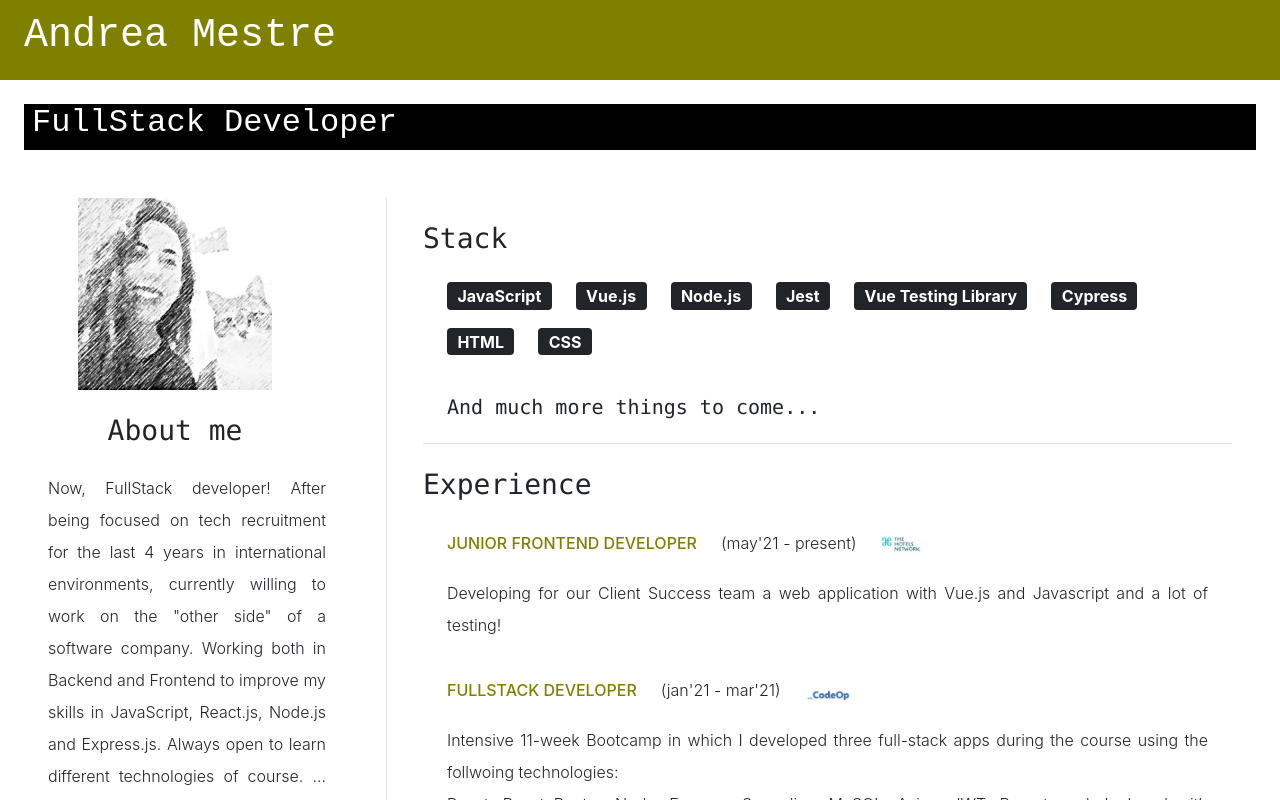
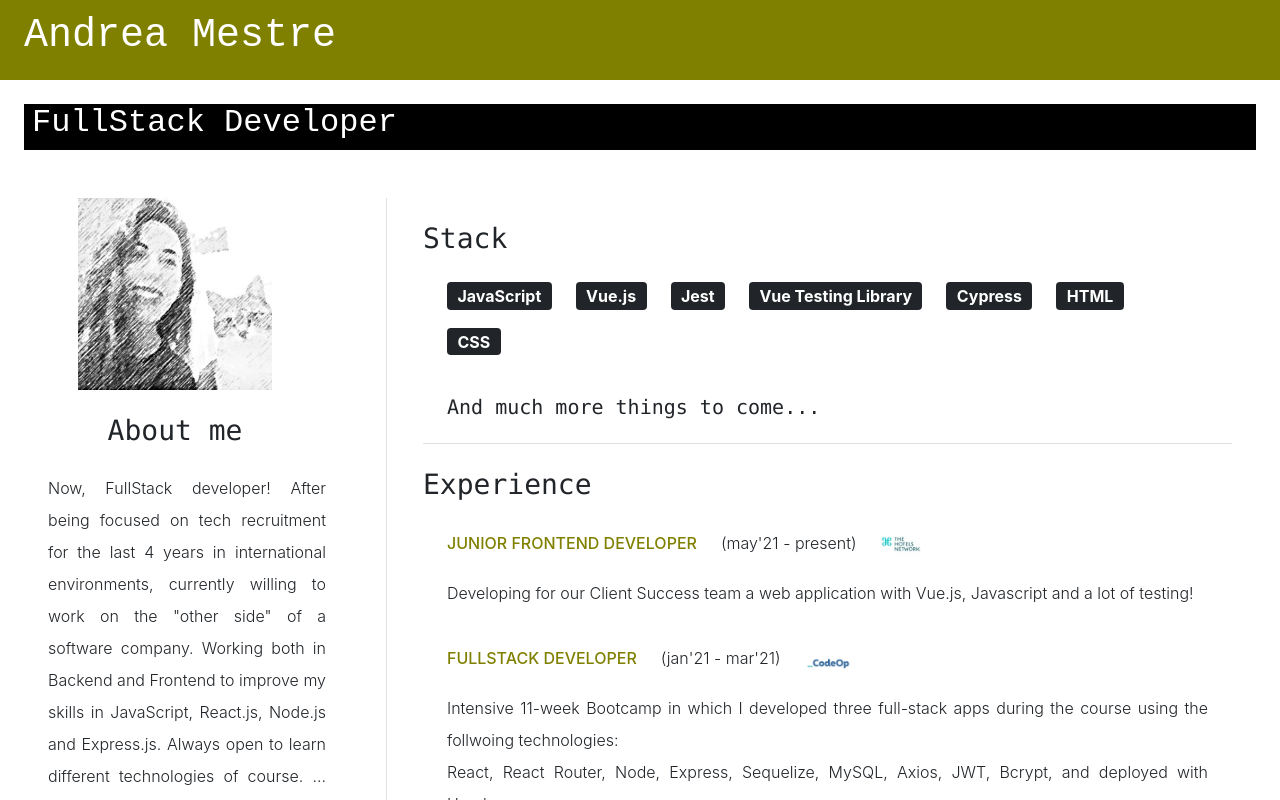
Before and after one commit to andriumm/andrea-mestre-portfolio, a React (Create React App) app: page / in a window 1280 px wide. Shown: the top 800 px of the page. Built offline with nearby package versions, Linux system fonts and the light colour scheme; a web font is replaced by a local one.

Commit message:
remove node.js

```diff
--- a/src/components/Experience.js
+++ b/src/components/Experience.js
@@ -98,7 +98,6 @@ export default function Experience() {
 							<div className="mx-4 mb-4">
 								<p className="badge bg-dark text-wrap me-4 fs-6">JavaScript</p>
 								<p className="badge bg-dark text-wrap me-4 fs-6">Vue.js</p>
-								<p className="badge bg-dark text-wrap me-4 fs-6">Node.js</p>
 								<p className="badge bg-dark text-wrap me-4 fs-6">Jest</p>
 								<p className="badge bg-dark text-wrap me-4 fs-6">Vue Testing Library</p>
 								<p className="badge bg-dark text-wrap me-4 fs-6">Cypress</p>
@@ -126,7 +125,7 @@ export default function Experience() {
 									/>
 								</a>
 								<p className="mx-4">
-									Developing for our Client Success team a web application with Vue.js and Javascript and a lot of testing!
+									Developing for our Client Success team a web application with Vue.js, Javascript and a lot of testing!
 									<br />
 								</p>
 							</div>
```
